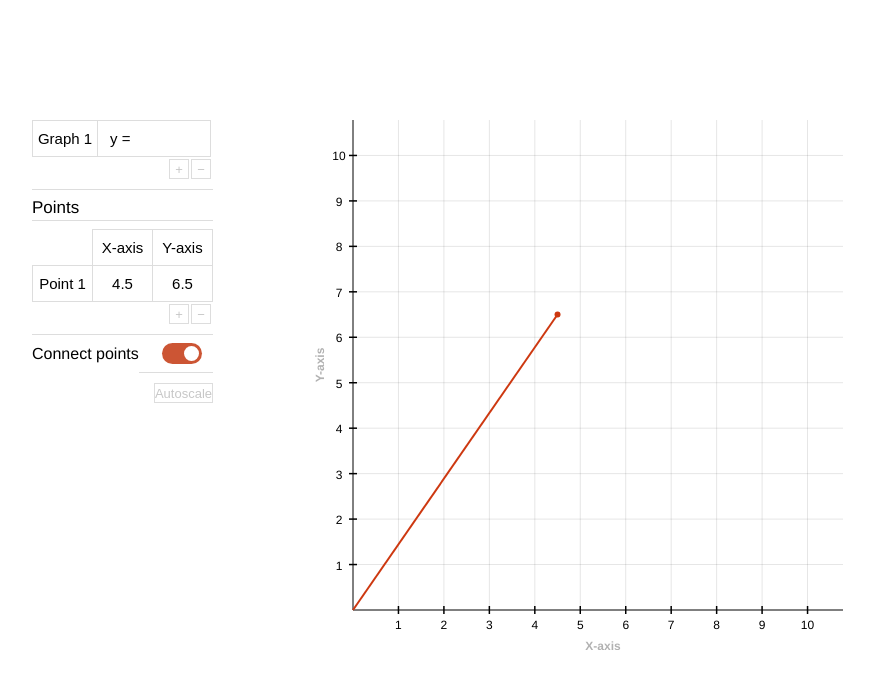
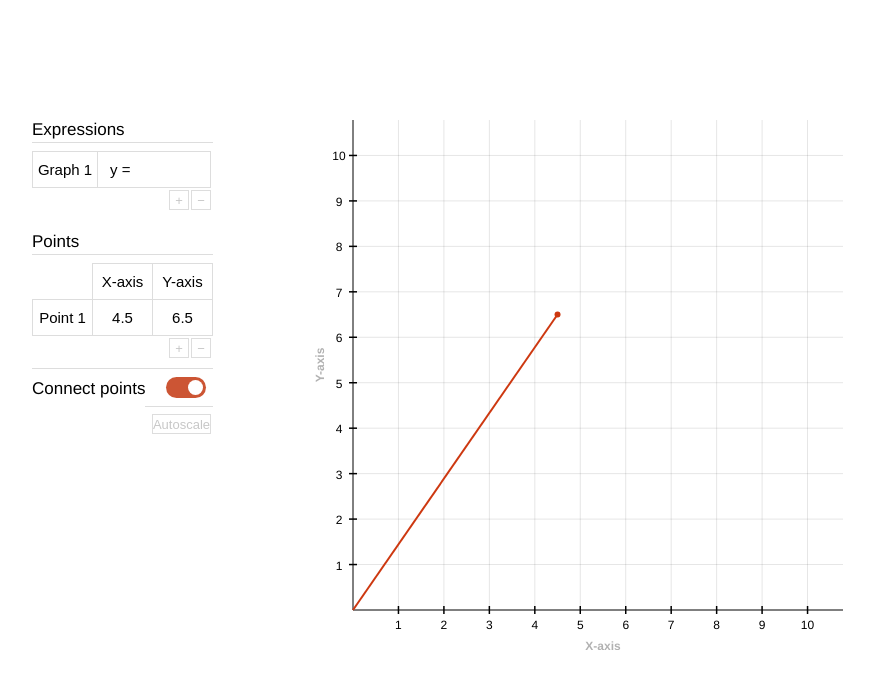
Before and after one commit to MAZI2/mazi2.github.io, a Vue app: page / in a window 1280 px wide. Shown: the top 688 px of the page, without its empty margins (68-942 px from the left). Built offline with nearby package versions, Linux system fonts and the light colour scheme.

Commit message:
Added Expressions label

```diff
--- a/src/components/Table.vue
+++ b/src/components/Table.vue
@@ -1,5 +1,9 @@
 <template>
   <div id="table">
+    <p id="customGraphLabel">Expressions</p>
+
+    <hr> <!-- separator -->
+
     <table id="values">
       <tr v-for="graph in graphs" v-bind:key="graph">
         <th><input class="graphsName" @input="emit" v-model="graph.valueName" placeholder="P0"></th>
@@ -14,8 +18,6 @@
         <button @click="clickMinus">−</button>
       </td>
     </table>
-
-    <hr>
 
     <p id="pointsLabel">Points</p>
 
@@ -204,6 +206,7 @@ hr {
 #autoscale {
   margin-right: -2px;
   margin-left: auto;
+  margin-top: -3px;
 }
 .buttons {
   border: none;
@@ -227,7 +230,7 @@ hr {
 }
 .switch {
   margin-top: 0px;
-  margin-left: 23px;
+  margin-left: 21px;
   position: relative;
   display: inline-block;
   width: 40px;
@@ -271,6 +274,7 @@ input:checked + .slider:before {
   transform: translateX(19px);
 }
 #graphLabel {
+  font-size: 17px;
   margin-top: 2px;
   float: left;
   padding-bottom: 0px
@@ -278,9 +282,15 @@ input:checked + .slider:before {
 #pointsLabel {
   font-size: 17px;
   margin: 0px;
+  margin-top: 20px;
   margin-bottom: -6px;
 }
-#graphLabel, #pointsLabel {
+#customGraphLabel{
+  font-size: 17px;
+  margin: 0px;
+  margin-bottom: -6px;
+}
+#graphLabel, #pointsLabel #customGraphLabel{
   -webkit-user-select: none;
   -moz-user-select: none;
   -ms-user-select: none;
```
